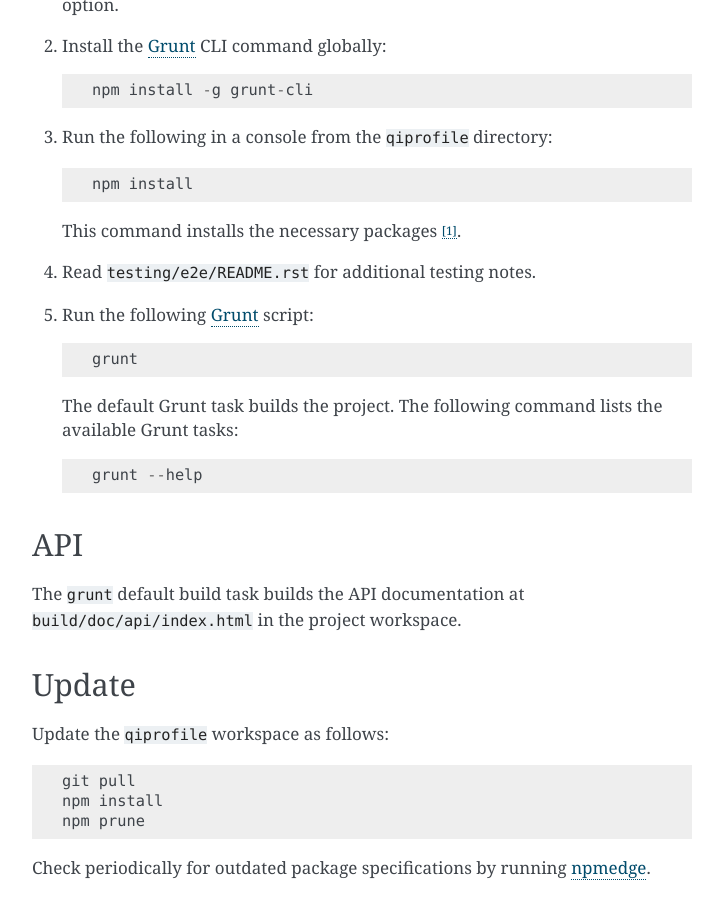
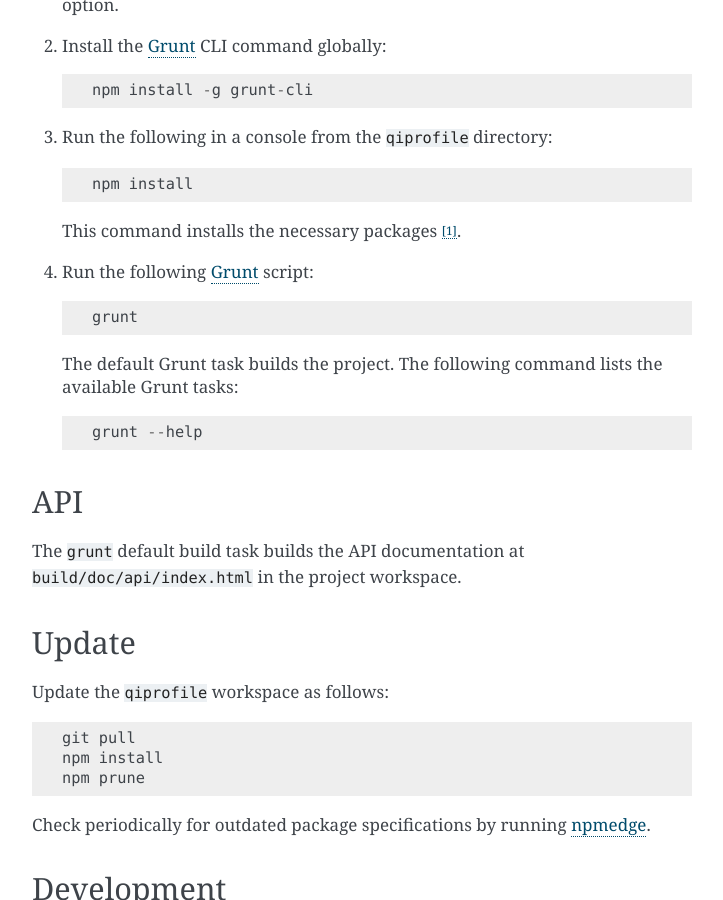
Before and after one commit to ohsu-qin/qiprofile, a Sphinx documentation site: the page built from doc/development.rst, in a window 1280 px wide and 900 px high, scrolled down 703 px. Shown: the whole window, without its empty margins (388-1111 px from the left). Built offline with Sphinx 7.4.7, drawn with Linux system fonts in a browser that asks for light colours.

Commit message:
Remove obsolete step.

```diff
--- a/doc/development.rst
+++ b/doc/development.rst
@@ -45,10 +45,7 @@
 
    This command installs the necessary packages [#xtk_fork]_.
 
-4. Read ``testing/e2e/README.rst`` for additional
-   testing notes.
-
-5. Run the following Grunt_ script::
+4. Run the following Grunt_ script::
 
        grunt
 
```
